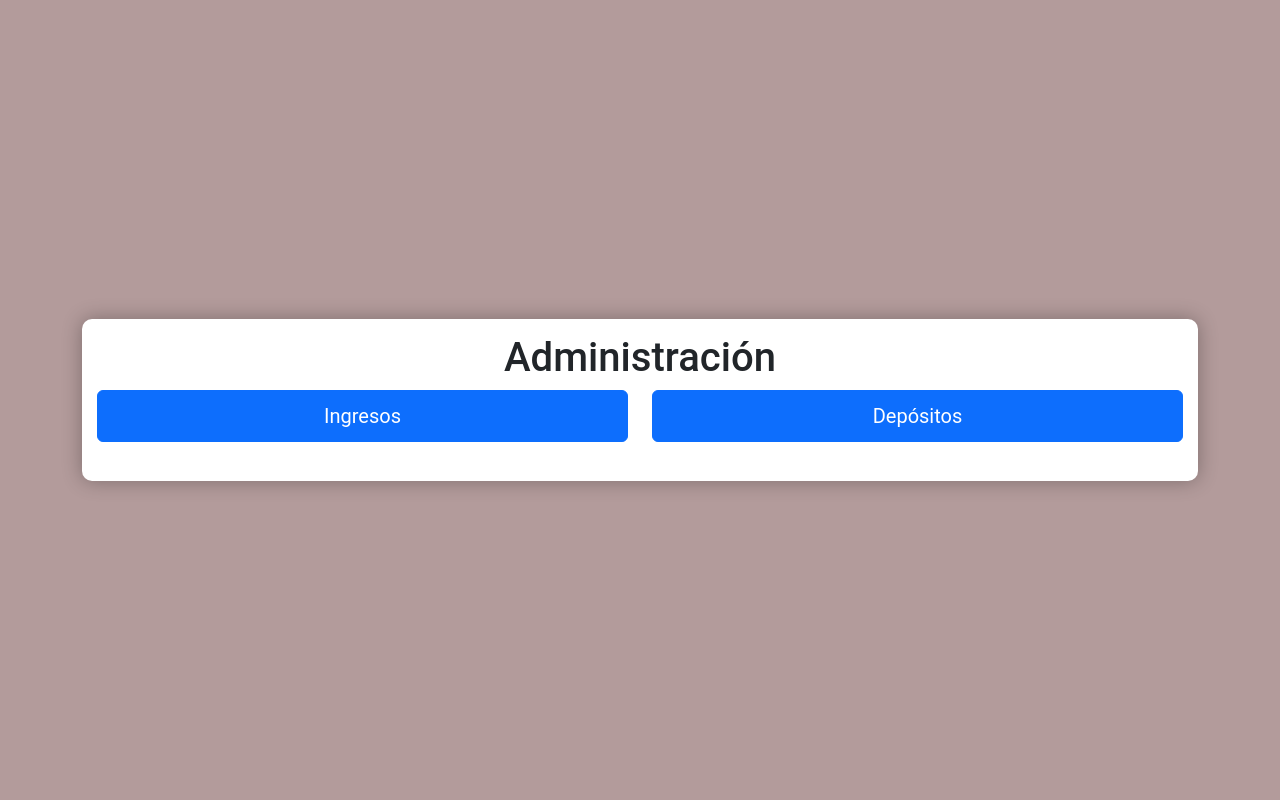
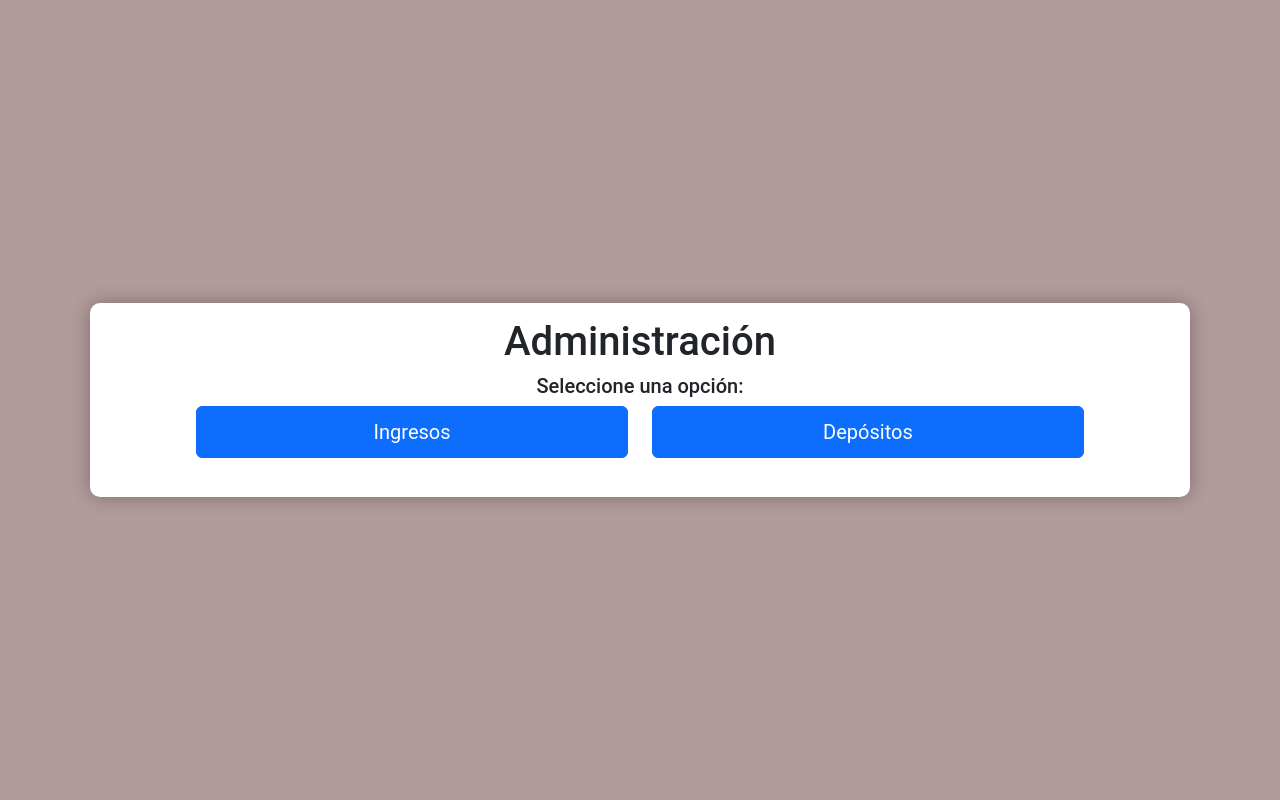
Before and after one commit to agusaenz/halloween-disfraces, a PHP site: page /ingresos-depositos.php in a window 1280 px wide. Run offline with PHP 8.4, Linux system fonts and the light colour scheme.

Commit message:
listorti i guess

```diff
--- a/ingresos-depositos.php
+++ b/ingresos-depositos.php
@@ -21,6 +21,15 @@
       font-size: 0.9rem;
       margin: 0;
     }
+.container {
+  display: flex;
+        justify-content: center;
+        align-items: center;
+        height: 100%;
+        width: 100%;
+      max-height: 100vh;
+      overflow-y: auto;
+    }
 
     .custom-form {
       background: white;
@@ -30,8 +39,8 @@
       overflow: auto;
       min-width: 300px;
       width: 100%;
-      max-width: 1300px;
-      max-height: 900px;
+      max-width: 1100px;
+      max-height: 90vh;
       transition: border-color 0.3s ease;
     }
 
@@ -66,13 +75,14 @@
   <div class="container">
     <form class="custom-form" id="resizable-form">
       <h1 class="text-center">Administración</h1>
-      <div class="row mb-4">
-        <div class="col-md-6">
+      <h5 class="text-center">Seleccione una opción:</h5>
+      <div class="row mb-4 justify-content-center">
+        <div class="col-md-5">
           <button type="button" class="btn btn-primary btn-lg-custom" id="ingresosBtn">
             Ingresos
           </button>
         </div>
-        <div class="col-md-6">
+        <div class="col-md-5">
           <button type="button" class="btn btn-primary btn-lg-custom" id="depositosBtn">
             Depósitos
           </button>
```
Also changed, not shown: other parts of ingresos-depositos.php (+26 -12 lines).
